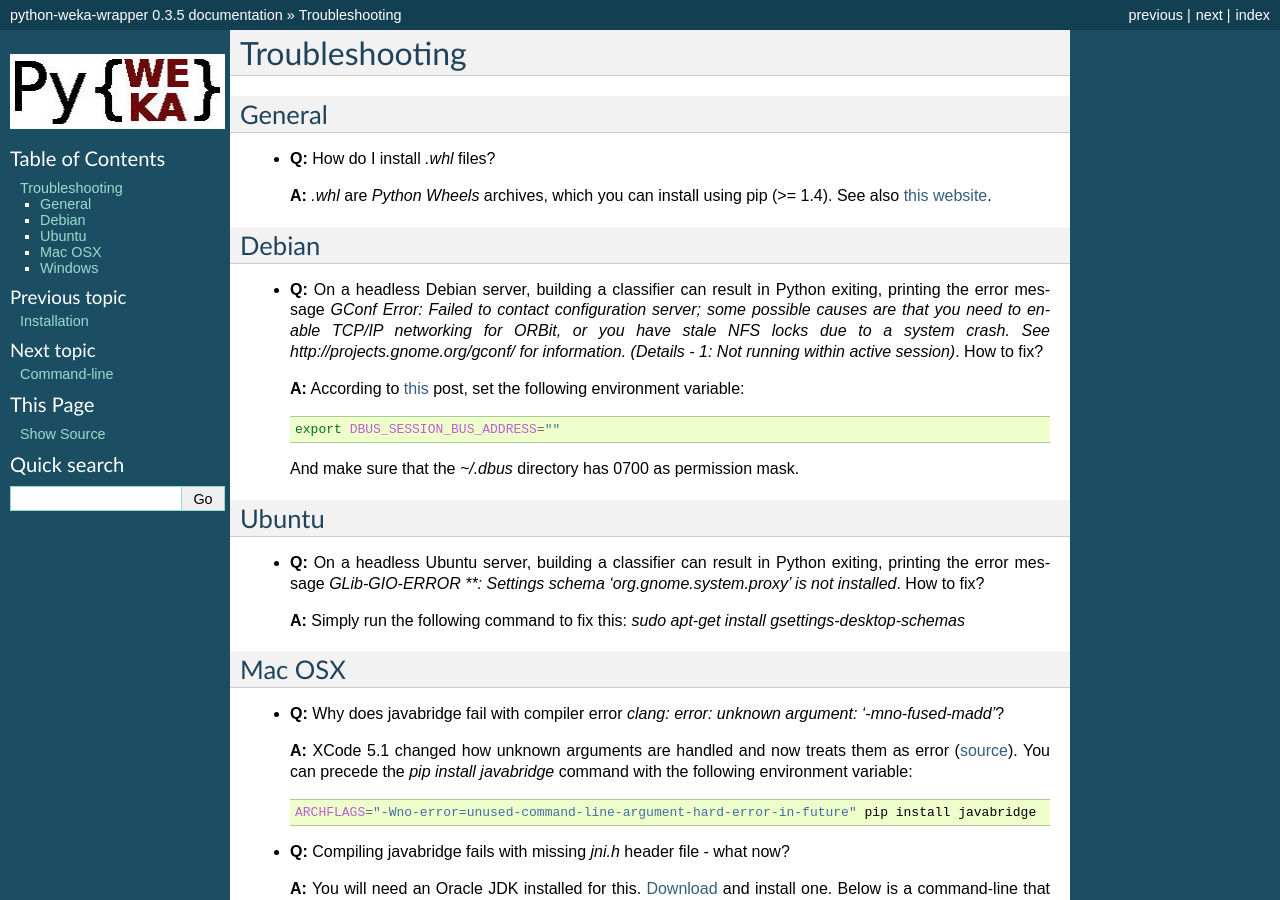
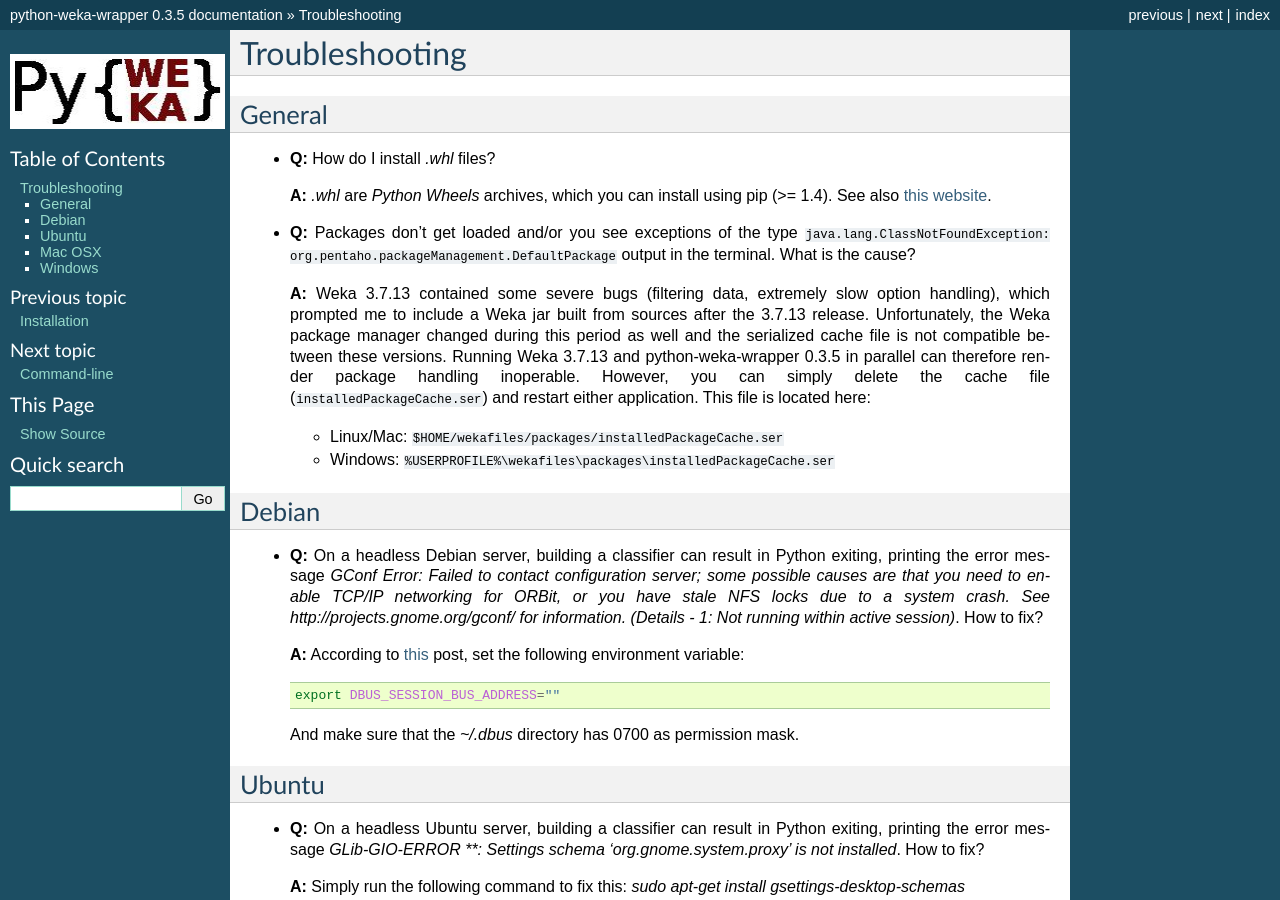
Before and after one commit to fracpete/python-weka-wrapper, a Sphinx documentation site: the page built from doc/source/troubleshooting.rst, in a window 1280 px wide and 900 px high. Built offline with Sphinx 7.4.7, drawn with Linux system fonts in a browser that asks for light colours.

Commit message:
added troubleshooting for package cache file

```diff
--- a/doc/source/troubleshooting.rst
+++ b/doc/source/troubleshooting.rst
@@ -7,6 +7,22 @@
 * **Q:** How do I install `.whl` files?
 
   **A:** `.whl` are *Python Wheels* archives, which you can install using pip (>= 1.4). See also `this website <http://pythonwheels.com/>`_.
+
+* **Q:** Packages don't get loaded and/or you see exceptions of the type
+  ``java.lang.ClassNotFoundException: org.pentaho.packageManagement.DefaultPackage``
+  output in the terminal. What is the cause?
+
+  **A:** Weka 3.7.13 contained some severe bugs (filtering data, extremely slow option
+  handling), which prompted me to include a Weka jar built from sources after the
+  3.7.13 release. Unfortunately, the Weka package manager changed during this period
+  as well and the serialized cache file is not compatible between these versions.
+  Running Weka 3.7.13 and python-weka-wrapper 0.3.5 in parallel can therefore render
+  package handling inoperable. However, you can simply delete the cache file
+  (``installedPackageCache.ser``) and restart either application. This file is
+  located here:
+
+  * Linux/Mac: ``$HOME/wekafiles/packages/installedPackageCache.ser``
+  * Windows: ``%USERPROFILE%\wekafiles\packages\installedPackageCache.ser``
 
 
 Debian
```
